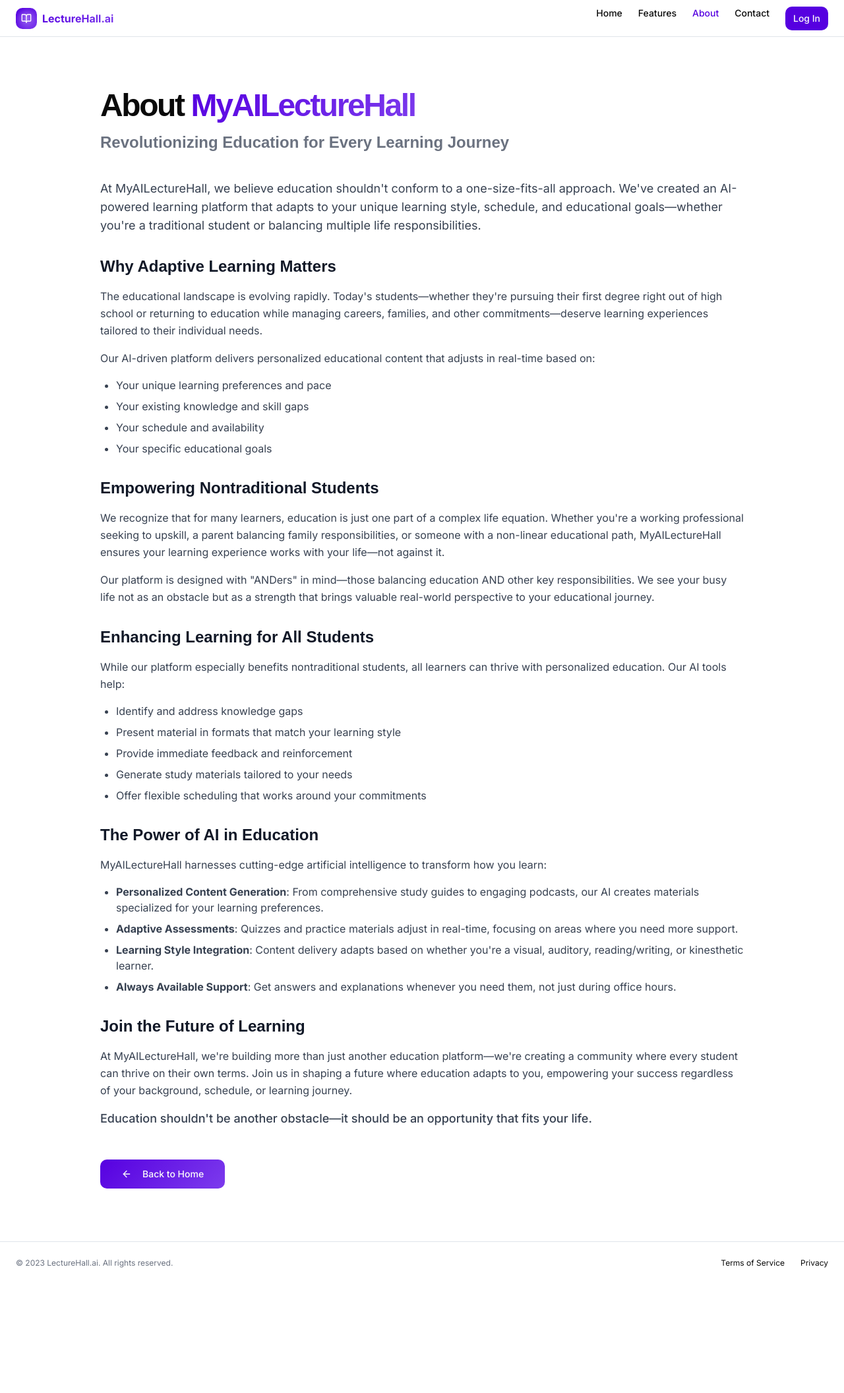
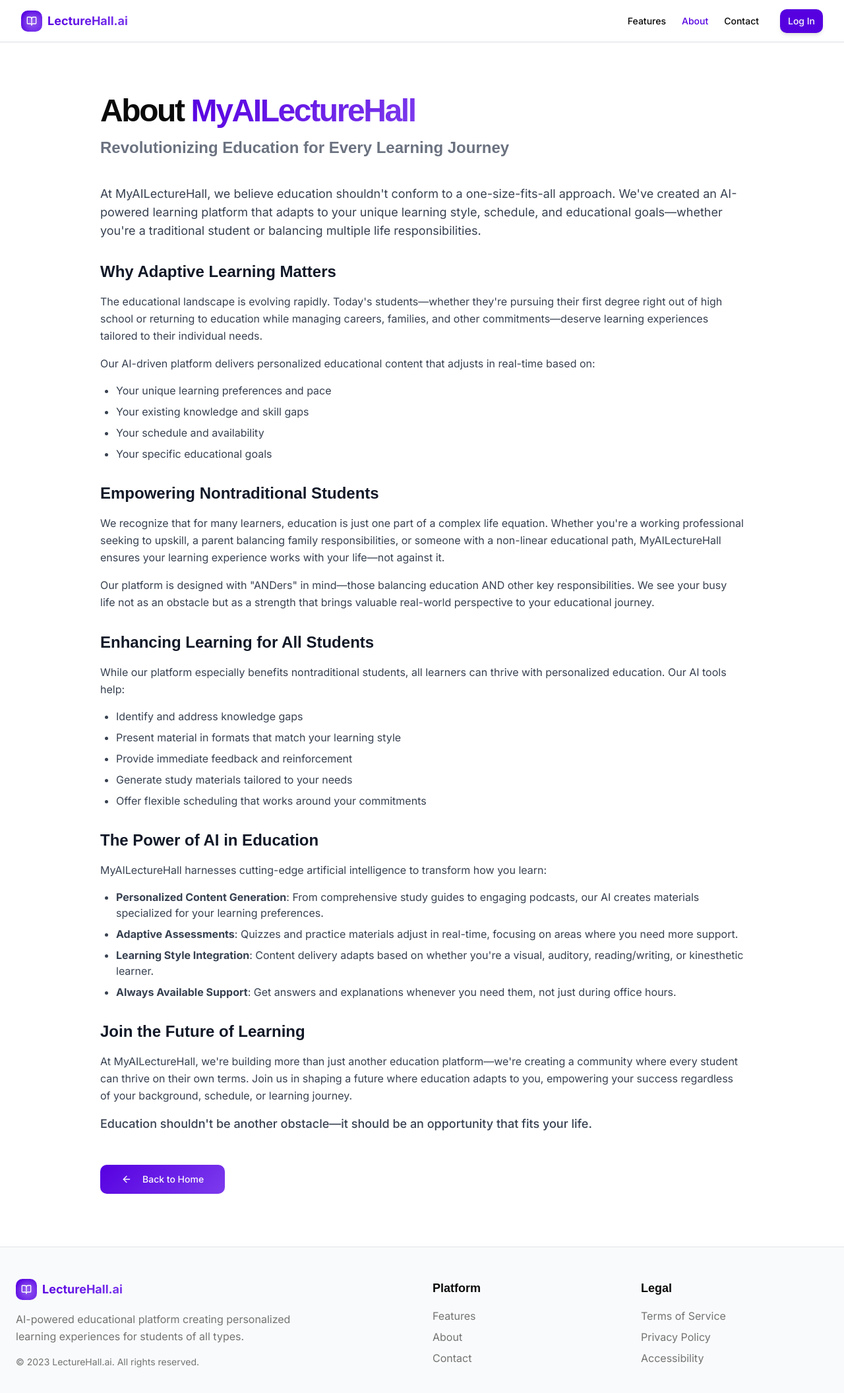
Before and after one commit to ciaraadkins/lecturehallai-fe, a Next.js app: page /about in a window 1280 px wide. Shown: the top 2112 px of the page at 66% size. Before the commit the page ends 1947 px from the top, so only its background shows below. Built offline with nearby package versions, Linux system fonts and the light colour scheme.

Commit message:
Updating navbar

```diff
--- a/app/about/page.tsx
+++ b/app/about/page.tsx
@@ -8,28 +8,28 @@ import { AILogo } from "@/components/ai-logo"
 export default function About() {
   return (
     <div className="flex flex-col min-h-screen">
-      <header className="px-4 lg:px-6 h-14 flex items-center border-b">
+      {/* Enhanced Header with shadow and better spacing - matches home page */}
+      <header className="px-6 lg:px-8 h-16 flex items-center border-b shadow-sm sticky top-0 bg-background/95 backdrop-blur-sm z-50">
+        <div className="container mx-auto flex items-center justify-between">
           <Link className="flex items-center justify-center" href="/">
             <AILogo size="sm" />
-          <span className="font-bold gradient-text ml-2">LectureHall.ai</span>
+            <span className="font-bold gradient-text ml-2 text-lg">LectureHall.ai</span>
           </Link>
-        <nav className="ml-auto flex gap-4 sm:gap-6">
-          <Link className="text-sm font-medium hover:underline underline-offset-4" href="/">
-            Home
-          </Link>
-          <Link className="text-sm font-medium hover:underline underline-offset-4" href="#">
+          <nav className="flex items-center gap-6">
+            <Link className="text-sm font-medium hover:text-primary transition-colors" href="/#features">
               Features
             </Link>
-          <Link className="text-sm font-medium hover:underline underline-offset-4 text-primary" href="/about">
+            <Link className="text-sm font-medium text-primary" href="/about">
               About
             </Link>
-          <Link className="text-sm font-medium hover:underline underline-offset-4" href="#">
+            <Link className="text-sm font-medium hover:text-primary transition-colors" href="#">
               Contact
             </Link>
-          <Button asChild size="sm">
+            <Button asChild size="sm" className="ml-2 shadow-md">
               <Link href="/login">Log In</Link>
             </Button>
           </nav>
+        </div>
       </header>
       <main className="flex-1">
         <section className="w-full py-12 md:py-16 lg:py-20">
@@ -122,16 +122,40 @@ export default function About() {
           </div>
         </section>
       </main>
-      <footer className="flex flex-col gap-2 sm:flex-row py-6 w-full shrink-0 items-center px-4 md:px-6 border-t">
-        <p className="text-xs text-gray-500 dark:text-gray-400">© 2023 LectureHall.ai. All rights reserved.</p>
-        <nav className="sm:ml-auto flex gap-4 sm:gap-6">
-          <Link className="text-xs hover:underline underline-offset-4" href="#">
-            Terms of Service
+      {/* Footer with improved layout and links */}
+      <footer className="border-t bg-gray-50 dark:bg-gray-900/50">
+        <div className="container mx-auto px-6 py-12">
+          <div className="grid grid-cols-1 md:grid-cols-4 gap-8">
+            <div className="col-span-1 md:col-span-2">
+              <Link className="flex items-center mb-4" href="/">
+                <AILogo size="sm" />
+                <span className="font-bold gradient-text ml-2 text-lg">LectureHall.ai</span>
               </Link>
-          <Link className="text-xs hover:underline underline-offset-4" href="#">
-            Privacy
-          </Link>
-        </nav>
+              <p className="text-muted-foreground mb-4 max-w-md">
+                AI-powered educational platform creating personalized learning experiences for students of all types.
+              </p>
+              <p className="text-sm text-muted-foreground">© 2023 LectureHall.ai. All rights reserved.</p>
+            </div>
+
+            <div>
+              <h4 className="font-semibold text-lg mb-4">Platform</h4>
+              <ul className="space-y-2">
+                <li><Link className="text-muted-foreground hover:text-primary transition-colors" href="/#features">Features</Link></li>
+                <li><Link className="text-muted-foreground hover:text-primary transition-colors" href="/about">About</Link></li>
+                <li><Link className="text-muted-foreground hover:text-primary transition-colors" href="#">Contact</Link></li>
+              </ul>
+            </div>
+
+            <div>
+              <h4 className="font-semibold text-lg mb-4">Legal</h4>
+              <ul className="space-y-2">
+                <li><Link className="text-muted-foreground hover:text-primary transition-colors" href="#">Terms of Service</Link></li>
+                <li><Link className="text-muted-foreground hover:text-primary transition-colors" href="#">Privacy Policy</Link></li>
+                <li><Link className="text-muted-foreground hover:text-primary transition-colors" href="#">Accessibility</Link></li>
+              </ul>
+            </div>
+          </div>
+        </div>
       </footer>
     </div>
   )
--- a/app/page.tsx
+++ b/app/page.tsx
@@ -19,7 +19,7 @@ export default function Home() {
             <span className="font-bold gradient-text ml-2 text-lg">LectureHall.ai</span>
           </Link>
           <nav className="flex items-center gap-6">
-            <Link className="text-sm font-medium hover:text-primary transition-colors" href="#features">
+            <Link className="text-sm font-medium hover:text-primary transition-colors" href="/#features">
               Features
             </Link>
             <Link className="text-sm font-medium hover:text-primary transition-colors" href="/about">
```
Also changed, not shown: 1 other file (tests, documents, lock files or other folders). Lines whose indentation alone changed are shown as unchanged.
